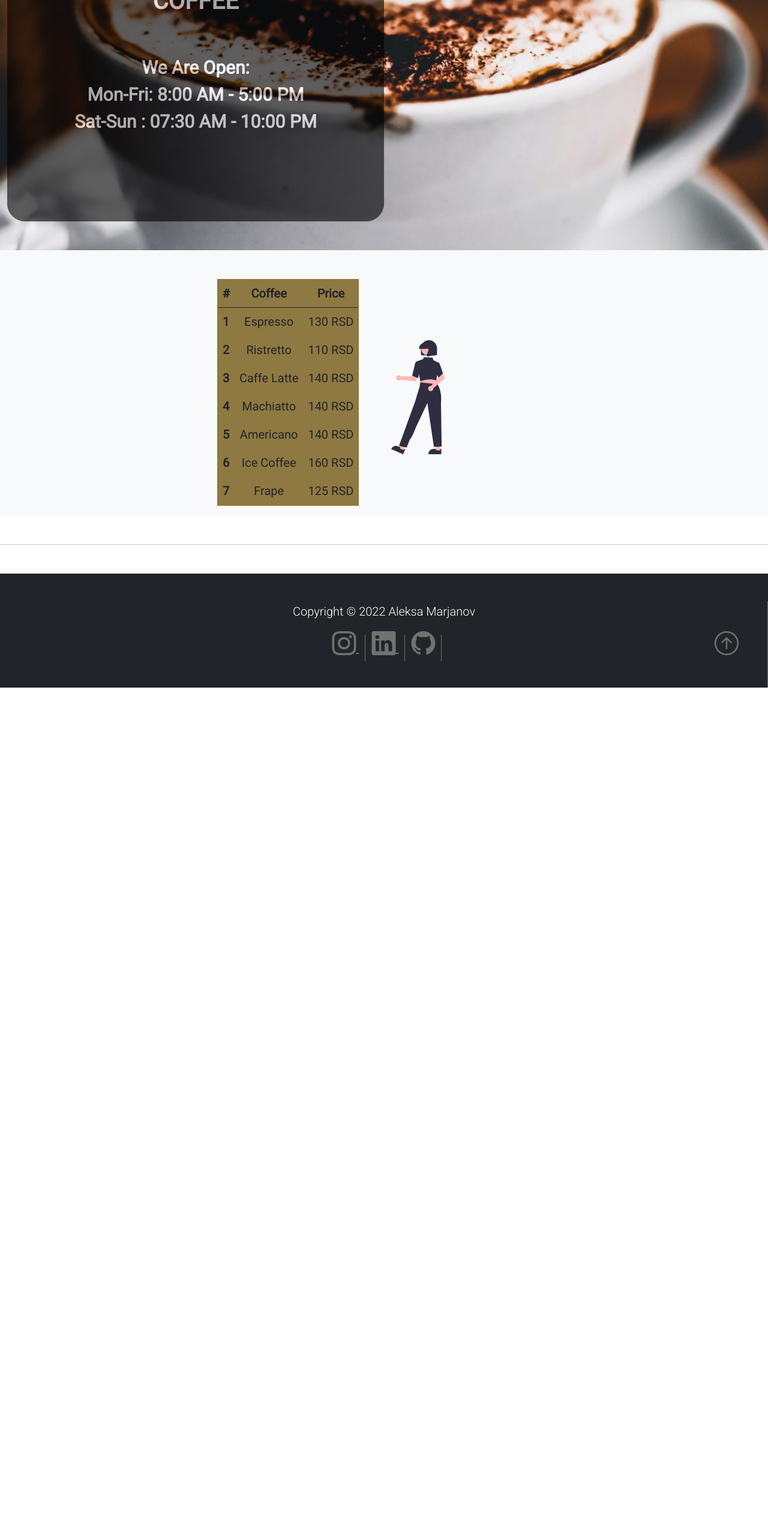
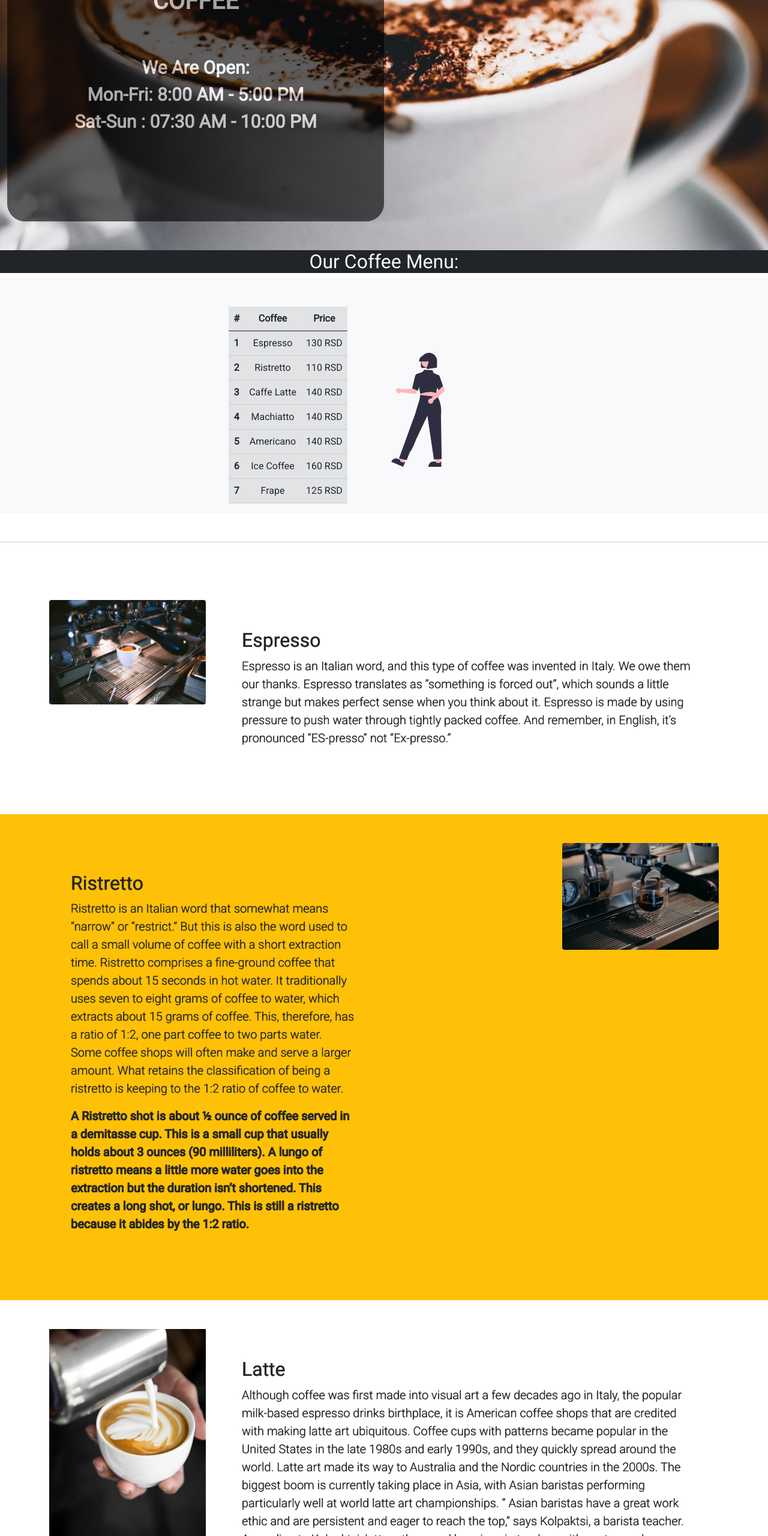
Before and after one commit to AleksaMarjanov/2brothers_coffe_shop_mock, a website: page Menu.html in a window 1280 px wide. Shown: the part 240-2800 px from the top of the page at 60% size. Before the commit the page ends 1386 px from the top, so only its background shows below. Drawn offline with nearby package versions, Linux system fonts and the light colour scheme.

Commit message:
Added multiple img w/text in menu page

```diff
--- a/Menu.html
+++ b/Menu.html
@@ -61,7 +61,9 @@
         </div>
       </div>
     </div>
-
+<div class="bg-dark text-light">
+  <h2 class=" text-center">Our Coffee Menu:</h2>
+</div>
 <!-- Coffee Menu -->
 <section class="bg-light text-dark p-5 p-lg-0 pt-lg-5 text-center text-sm-start">
   <div class="container-fluid" >
@@ -71,7 +73,7 @@
     </div>
      <div class="col-sm-3 d-flex align-items-center justify-content-center coffee text-center" id="coffee">
       <div>
-        <table class="table table-hover text-dark" style="border: 1px solid rgb(143, 121, 66); background-color: rgb(143, 121, 66); background-position-x: left;">
+        <table class="table table-hover table-secondary text-dark">
           <thead>
             <tr>
             <th >#</th>
@@ -80,7 +82,7 @@
           </tr>
           </thead>
           <tbody>
-            <tr class="m-0" >
+            <tr  >
               <th scope="row">1</th>
               <td >Espresso</td>
               <td >130 RSD</td>
@@ -130,6 +132,81 @@
 </section >
 
 <hr class="my-5">
+
+<!-- Item Menu -->
+      <!--Section: Espresso-->
+      <section id="Espresso" class="p-5">
+        <div class="container">
+          <div class="row align-item-center justify-content-between">
+            <div class="col-md col-xs-6 col-sm-3 hover-zoomin">
+              <a title=""> <img src="images/espresso.jpeg" id="Espresso" class="img-fluid rounded" alt=""> </a>
+            </div>
+            <div class="col-md p-5">
+              <h2> Espresso</h2>
+              <p class="lead">Espresso is an Italian word, and this type of coffee was invented in Italy. We owe them our thanks. Espresso translates as “something is forced out”, which sounds a little strange but makes perfect sense when you think about it. Espresso is made by using pressure to push water through tightly packed coffee. And remember, in English, it’s pronounced “ES-presso” not “Ex-presso.”
+</p>
+           </div>
+          </div>
+        </div>
+      </section>
+      <!-- Ristretto -->
+<section id="Ristretto" class="p-5 bg-warning text-dark">
+  <div class="container">
+    <div class="row align-item-center justify-content-between">
+
+      <div class="col-md-6 p-5">
+        <h2> Ristretto </h2>
+        <p class="lead"> Ristretto is an Italian word that somewhat means “narrow” or “restrict.” But this is also the word used to call a small volume of coffee with a short extraction time. Ristretto comprises a fine-ground coffee that spends about 15 seconds in hot water.
+
+          It traditionally uses seven to eight grams of coffee to water, which extracts about 15 grams of coffee. This, therefore, has a ratio of 1:2, one part coffee to two parts water. Some coffee shops will often make and serve a larger amount. What retains the classification of being a ristretto is keeping to the 1:2 ratio of coffee to water.</p>
+       <p>A Ristretto shot is about ½ ounce of coffee served in a demitasse cup. This is a small cup that usually holds about 3 ounces (90 milliliters).
+
+        A lungo of ristretto means a little more water goes into the extraction but the duration isn’t shortened. This creates a long shot, or lungo. This is still a ristretto because it abides by the 1:2 ratio.</p>
+
+     </div>
+     <div class="col-md col-xs-6 col-sm-3 hover-zoomin">
+      <a title=""> <img src="images/ristretto.jpeg" id="Ristretto" class="img-fluid rounded" alt=""> </a>
+    </div>
+    </div>
+  </div>
+</section>
+
+<section id="Latte" class="p-5">
+  <div class="container">
+    <div class="row align-item-center justify-content-between">
+      <div class="col-md col-xs-6 col-sm-3 hover-zoomin">
+        <a title=""> <img src="images/latte.webp" id="latte" class="img-fluid width=100%" alt=""> </a>
+      </div>
+      <div class="col-md p-5">
+        <h2> Latte</h2>
+        <p class="lead">Although coffee was first made into visual art a few decades ago in Italy, the popular milk-based espresso drinks birthplace, it is American coffee shops that are credited with making latte art ubiquitous. Coffee cups with patterns became popular in the United States in the late 1980s and early 1990s, and they quickly spread around the world.
+
+          Latte art made its way to Australia and the Nordic countries in the 2000s. The biggest boom is currently taking place in Asia, with Asian baristas performing particularly well at world latte art championships.
+
+          ” Asian baristas have a great work ethic and are persistent and eager to reach the top,” says Kolpaktsi, a barista teacher.
+
+          According to Kolpaktsi, latte art’s appeal has risen in tandem with customers’ increased awareness of coffee. Consumers today have learned to demand high-quality coffee.
+
+          Kolpaktsi adds, “A great-tasting drink delivered quickly with high pattern definition is an indication of a competent barista who appreciates their work, products, and customers.”</p>
+     </div>
+    </div>
+  </div>
+</section>
+
+<section id="Americano" class="p-5 bg-warning text-dark">
+  <div class="container">
+    <div class="row align-item-center justify-content-between">
+
+      <div class="col-md-6 p-5">
+        <h2> Americano </h2>
+        <p class="lead">An Americano is an espresso-based drink designed to resemble coffee brewed in a drip filter, considered popular in the United States of America. This drink consists of a single or double-shot of espresso combined with up to four or five ounces of hot water in a two-demitasse cup. It is important to note, that an Americano is created by adding the water to an already extracted espresso, not by extracting extra water through a single espresso puck. An Americano can be produced from lighter roasted coffees and roasts not generally associated with espresso, such as Ethiopian or Sumatran origins </p>
+     </div>
+     <div class="col-md col-xs-6 col-sm-3 hover-zoomin">
+      <a title=""> <img src="images/americano.jpeg" id="americano" class="img-fluid rounded w-50 h-50" alt=""> </a>
+    </div>
+    </div>
+  </div>
+</section>
  <!-- Footer -->
   <footer class="p-5 bg-dark text-white text-center position-relative">
     <div class="container">
--- a/styles.css
+++ b/styles.css
@@ -90,17 +90,6 @@ html * {
   background-size: 100%;
 }
 
-/* @media (max-width: 768px) {
-  .wrapper {
-    display: block;
-    width: auto;
-    overflow: hidden;
-  }
-  .card-body {
-    overflow: auto;
-  }
-} */
-
 /* Styling table */
 table .w-10 {
   width: 10%;
@@ -108,14 +97,8 @@ table .w-10 {
 table .w-30 {
   width: 30%;
 }
-
-table {
-  font-size: 20px;
-  text-align: center;
-  justify-content: center;
-  display: block;
-  cursor: pointer;
-  border: #000;
+.rounded {
+  border-radius: 50%;
 }
 
 footer a {
@@ -125,15 +108,6 @@ footer a {
   border-right: 1px solid #70726f;
   transition: all 0.5s ease;
 }
-
-/* .coffee {
-  float: none;
-  margin: 0 auto;
-  display: block;
-  text-align: center;
-  align-items: center;
-  align-content: center;
-} */
 
 .form {
   font-weight: 600;
@@ -154,3 +128,12 @@ footer a {
   justify-content: flex-end;
   height: 100%;
 }
+
+#Ristretto,
+#Latte,
+#Espresso,
+#Americano {
+  text-shadow: 0px 0px 1px #000;
+  font-weight: 600;
+  font-size: 20px;
+}
```
Also changed, not shown: About.html (+1 -1 lines), Gallery.html (deleted, +0 -60 lines), index.html (+2 -2 lines), images/americano.jpeg (added), images/espresso.jpeg (added), images/latte.webp (added), images/ristretto.jpeg (added).
